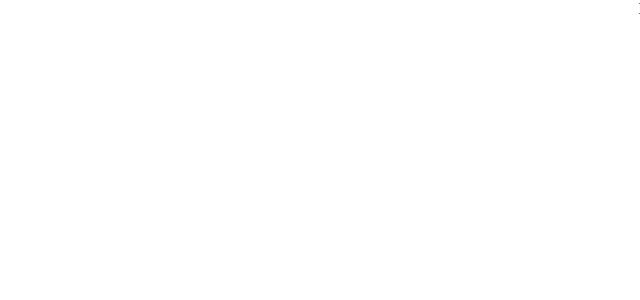
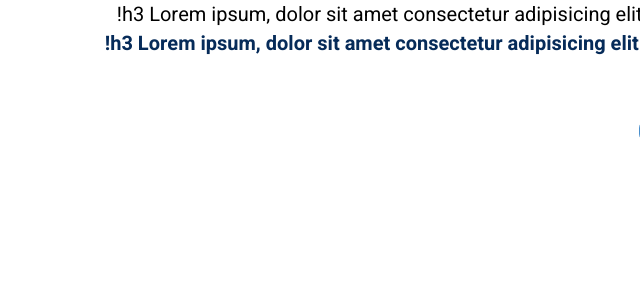
Before and after one commit to Practicum-Ariel/generator_control_client, a React (Vite) app: page /test/ilay in a window 1280 px wide. Shown: the top 300 px of the page, without its empty margins (640-1280 px from the left). Built offline with nearby package versions, Linux system fonts and the light colour scheme.

Commit message:
vars for css

```diff
--- a/src/index.css
+++ b/src/index.css
@@ -1,7 +1,10 @@
+@import url("https://fonts.googleapis.com/css2?family=Heebo:wght@100..900&display=swap");
+
 * {
-   margin: 0;
-   padding: 0;
-   box-sizing: border-box;
+  margin: 0;
+  padding: 0;
+  box-sizing: border-box;
+  font-family: "Heebo", sans-serif;
 }
 
 a {
@@ -15,6 +18,57 @@
 
 /* vars */
 
-:root{
-  --example: 3px;
+:root {
+  --options-button-text-color: rgb(255, 255, 255);
+  --options-button-background-color: #ffffff;
+  --main-color: rgb(0, 0, 0);
+
+  /* checkbox */
+  --checkbox-average-color: #824ea8;
+  --checkbox-sensor1-color: #00bdd0;
+  --checkbox-sensor2-color: #ef5484;
+  --checkbox-sensor3-color: #a4c420;
+
+  /* h3 */
+  --h3-font-size: 20px;
+  --h3-font-color: #000000;
+  --h3-font-weight: 400;
+
+  /* h2 */
+  --h2-font-size: 20px;
+  --h2-font-weight: 700;
+  --h2-font-color: #062b59;
+
+  /* date */
+  --date-font-size: 14px;
+  --background-color: #000000;
+
+  /* technician */
+  --technician-name-color: rgba(0, 0, 0, 0.7); /* 70% opacity */
+  --technician-name-font-weight: 500;
+
+  /* sensor */
+  --sensor-font-weight: 400;
+  --sensor-name-color: #000000;
+
+  /* inputs and selectors */
+  --input-background-color: #ffffff;
+  --input-border: 1.5px solid #498fcc;
+  --input-border-radius: 8px;
+
+  /* active button */
+  --active-button-text-color: #000000;
+  --active-button-text-background-color: #ffffff;
+  --active-button-border-radius: 8px;
+  --active-button-border: none;
+  --active-button-box-shadow: 0px 8px 10px -9px rgb(0, 0, 0);
+
+  /* button not active */
+  --button-not-active-text-color: rgba(0, 0, 0, 0.7);
+  --button-not-active-background-color: #ffffff;
+  --button-not-active-border: #ffffff;
 }
+
+svg {
+  font-size: 20px;
+}
--- a/src/test/Ilay/index.jsx
+++ b/src/test/Ilay/index.jsx
@@ -1,12 +1,27 @@
-import styles from './style.module.css'
-
+import styles from "./style.module.css";
+import { FaHamburger } from "react-icons/fa";
 
 // creator: Ilay
 // props: { title: string }
 export default function Ilay() {
   return (
-     <div className={styles.Ilay}>
-        Ilay
+    <div className={styles.Ilay}>
+      <h3>
+        h3 Lorem ipsum, dolor sit amet consectetur adipisicing elit. Ipsum,
+        eligendi!
+      </h3>
+
+      <h2>
+        h3 Lorem ipsum, dolor sit amet consectetur adipisicing elit. Ipsum,
+        eligendi!
+      </h2>
+
+      <button>
+        <FaHamburger />
+        Ilay test
+      </button>
+
+      <input type="text" placeholder="Ilay test" value={"this is a test of imput"}/>
     </div>
-  )
+  );
 }
--- a/src/test/Ilay/style.module.css
+++ b/src/test/Ilay/style.module.css
@@ -0,0 +1,38 @@
+button {
+  color: var(--button-not-active-text-color);
+  background-color: var(--button-not-active-background-color);
+  border: var(--active-button-box-shadow);
+  width: 100px;
+  display: flex;
+  justify-content: space-around;
+  margin: 20px;
+}
+
+button:hover {
+  color: var(--active-button-text-color);
+  background-color: var(--active-button-text-background-color);
+  border: var(--active-button-border);
+  border-radius: var(--active-button-border-radius);
+  box-shadow: var(--active-button-box-shadow);
+}
+
+input {
+  background-color: var(--input-background-color);
+  border: var(--input-border);
+  border-radius: var(--input-border-radius);
+}
+input:focus {
+  outline: none;
+}
+
+h3 {
+  font-size: var(--h3-font-size);
+  color: var(--h3-font-color);
+  font-weight: var(--h3-font-weight);
+}
+
+h2 {
+  font-size: var(--h2-font-size);
+  font-weight: var(--h2-font-weight);
+  color: var(--h2-font-color);
+}
```
